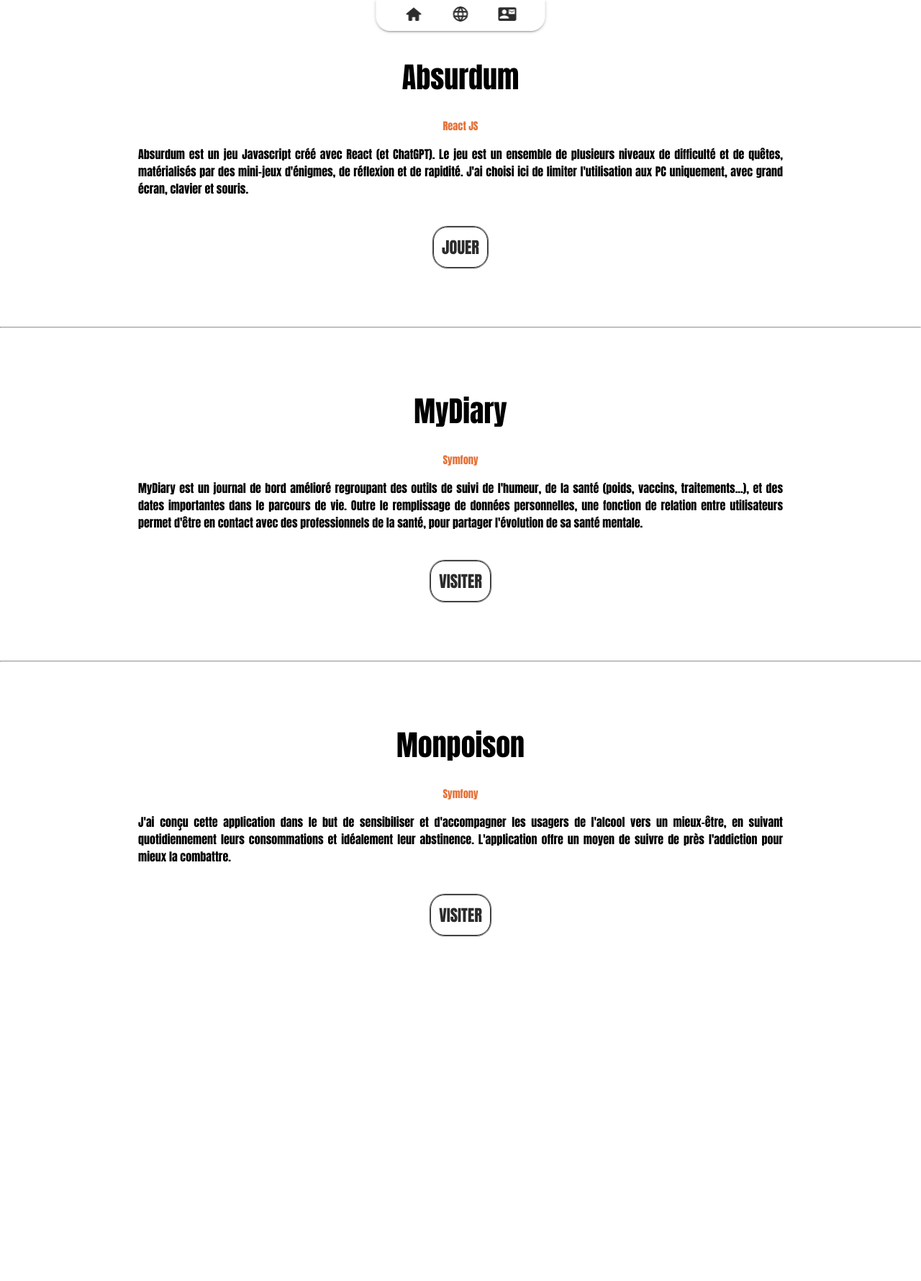
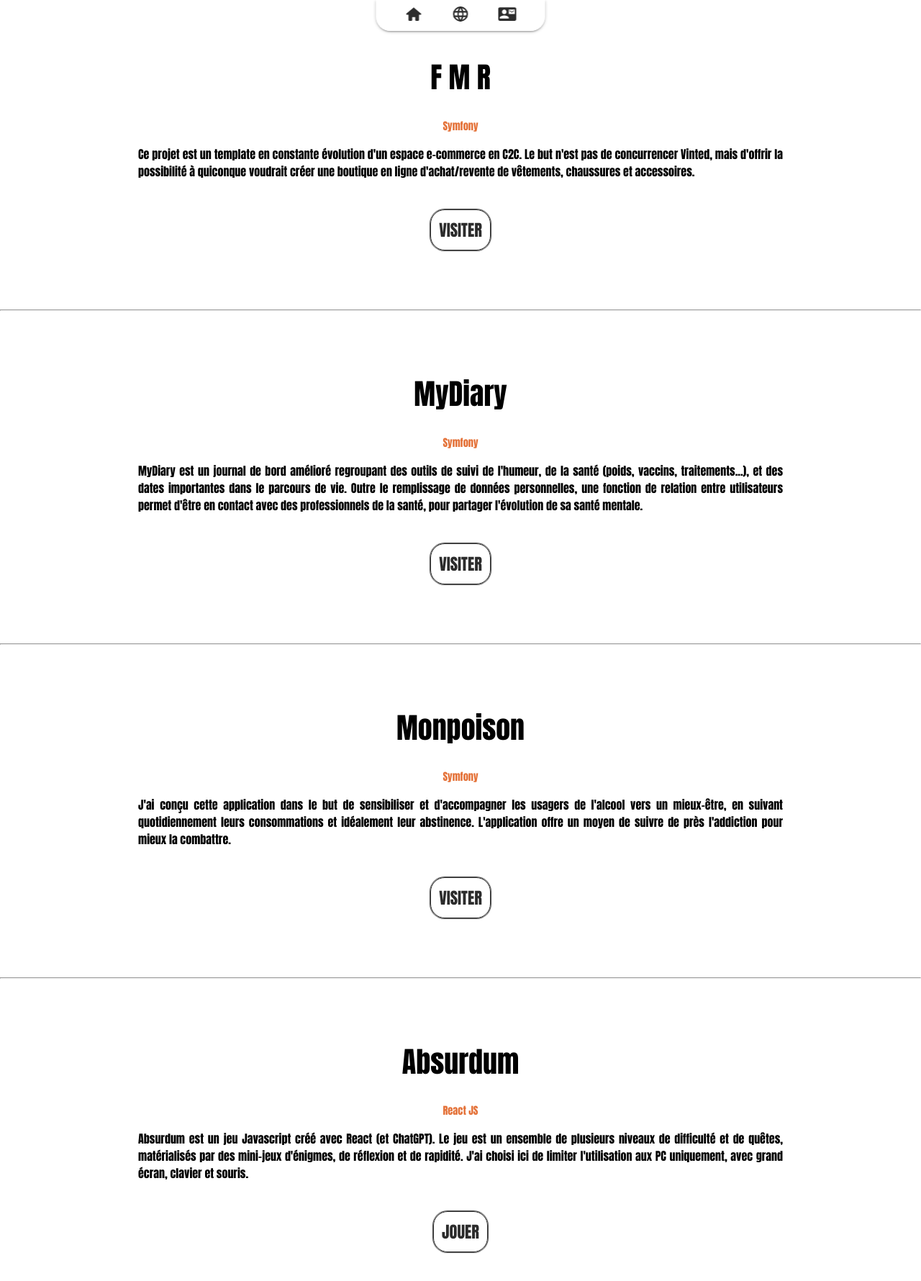
Before and after one commit to pierreyvesdonze/portfolio, a React (Create React App) app: page /projets in a window 1280 px wide. Shown: the top 1780 px of the page at 72% size. Before the commit the page ends 1374 px from the top, so only its background shows below. Built offline with nearby package versions, Linux system fonts and the light colour scheme.

Commit message:
ajout d'un projet

```diff
--- a/src/components/Nav/index.js
+++ b/src/components/Nav/index.js
@@ -1,6 +1,5 @@
 import { Link } from "react-router-dom";
 import { TiHome } from "react-icons/ti";
-import { HiMusicNote } from "react-icons/hi";
 import { TbWorld } from "react-icons/tb";
 import { MdContactMail } from "react-icons/md";
 
--- a/src/components/Project/index.js
+++ b/src/components/Project/index.js
@@ -9,19 +9,20 @@ const Project = () => {
 
     return (
         <AnimatePresence>
-            <motion.div
-                key={'absurdum'}
-                initial={{ opacity: 0}}
-                animate={{ opacity: 1}}
+
+           <motion.div
+                key={'fmr'}
+                initial={{ opacity: 0 }}
+                animate={{ opacity: 1 }}
                 transition={{ type: 'easeOut', duration: 1 }}
                 className='project-container'
             >
-                <motion.h1 style={{ fontSize: '2.5em' }}>Absurdum</motion.h1>
-                <motion.h2>React JS</motion.h2>
+                <motion.h1 style={{ fontSize: '2.5em' }}>F M R</motion.h1>
+                <motion.h2>Symfony</motion.h2>
                 <motion.p>
-                    Absurdum est un jeu Javascript créé avec React (et ChatGPT). Le jeu est un ensemble de plusieurs niveaux de difficulté et de quêtes, matérialisés par des mini-jeux d'énigmes, de réflexion et de rapidité. J'ai choisi ici de limiter l'utilisation aux PC uniquement, avec grand écran, clavier et souris.
+                    Ce projet est un template en constante évolution d'un espace e-commerce en C2C. Le but n'est pas de concurrencer Vinted, mais d'offrir la possibilité à quiconque voudrait créer une boutique en ligne d'achat/revente de vêtements, chaussures et accessoires.
                 </motion.p>
-                <Link to={'https://absurdum.pydonze.fr'} className='project-link' target='_blank'>JOUER</Link>
+                <Link to={'https://fmr.pydonze.fr'} target='_blank' className='project-link'>VISITER</Link>
             </motion.div>
 
             <motion.br key={'br1'} />
@@ -61,6 +62,25 @@ const Project = () => {
             </motion.div>
 
             <motion.br key={'br3'} />
+            <motion.hr key={'hr3'} />
+
+            <motion.div
+                key={'absurdum'}
+                initial={{ opacity: 0}}
+                animate={{ opacity: 1}}
+                transition={{ type: 'easeOut', duration: 4 }}
+                className='project-container'
+            >
+                <motion.h1 style={{ fontSize: '2.5em' }}>Absurdum</motion.h1>
+                <motion.h2>React JS</motion.h2>
+                <motion.p>
+                    Absurdum est un jeu Javascript créé avec React (et ChatGPT). Le jeu est un ensemble de plusieurs niveaux de difficulté et de quêtes, matérialisés par des mini-jeux d'énigmes, de réflexion et de rapidité. J'ai choisi ici de limiter l'utilisation aux PC uniquement, avec grand écran, clavier et souris.
+                </motion.p>
+                <Link to={'https://absurdum.pydonze.fr'} className='project-link' target='_blank'>JOUER</Link>
+            </motion.div>
+
+            <motion.br key={'br4'} />
+
         </AnimatePresence>
     );
 }
```
